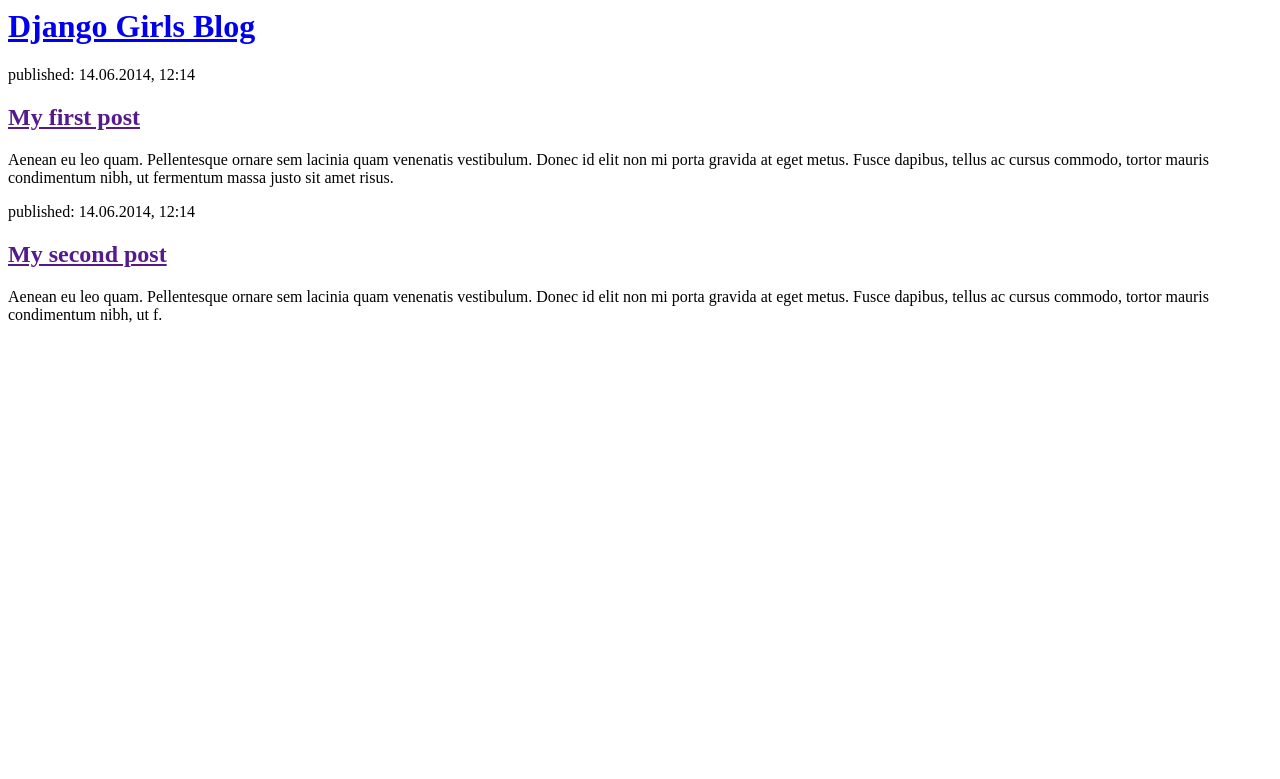
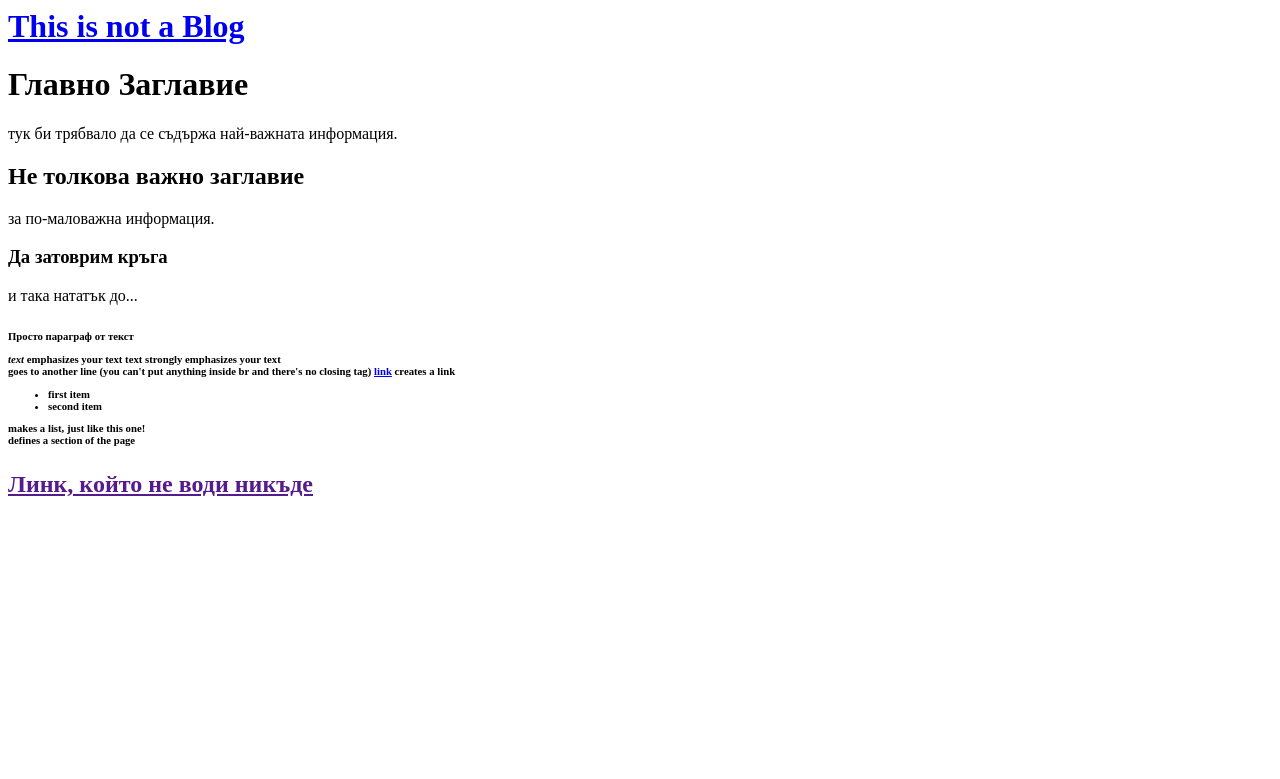
Before and after one commit to zeminem/my-first-blog, a Django app: page / in a window 1280 px wide. Shown: the top 779 px of the page. Run offline with Django 3.2, Linux system fonts and the light colour scheme.

Commit message:
Some more tweeking inside the page

```diff
--- a/blog/templates/blog/post_list.html
+++ b/blog/templates/blog/post_list.html
@@ -1,22 +1,32 @@
 <html>
+
 <head>
     <title>Django Girls blog</title>
 </head>
+
 <body>
     <div>
-            <h1><a href="/">Django Girls Blog</a></h1>
+        <h1><a href="/">This is not a Blog</a></h1>
     </div>
 
-        <div>
-            <p>published: 14.06.2014, 12:14</p>
-            <h2><a href="">My first post</a></h2>
-            <p>Aenean eu leo quam. Pellentesque ornare sem lacinia quam venenatis vestibulum. Donec id elit non mi porta gravida at eget metus. Fusce dapibus, tellus ac cursus commodo, tortor mauris condimentum nibh, ut fermentum massa justo sit amet risus.</p>
-        </div>
+    <h1>Главно Заглавие</h1> тук би трябвало да се съдържа най-важната информация.
+    <h2>Не толкова важно заглавие</h2> за по-маловажна информация.
+    <h3>Да затоврим кръга</h3> и така нататък до... <h6>
 
-        <div>
-            <p>published: 14.06.2014, 12:14</p>
-            <h2><a href="">My second post</a></h2>
-            <p>Aenean eu leo quam. Pellentesque ornare sem lacinia quam venenatis vestibulum. Donec id elit non mi porta gravida at eget metus. Fusce dapibus, tellus ac cursus commodo, tortor mauris condimentum nibh, ut f.</p>
+        <p>Просто параграф от текст</p>
+        <em>text</em> emphasizes your text
+        <strong>text</strong> strongly emphasizes your text
+        <br> goes to another line (you can't put anything inside br and there's no closing tag)
+        <a href="http://127.0.0.1:8000/">link</a> creates a link
+        <ul>
+            <li>first item</li>
+            <li>second item</li>
+        </ul> makes a list, just like this one!
+
+        <div></div> defines a section of the page
+
+            <h2><a href="">Линк, който не води никъде</a></h2>
         </div>
 </body>
+
 </html>
```
Lines whose indentation alone changed are shown as unchanged.
